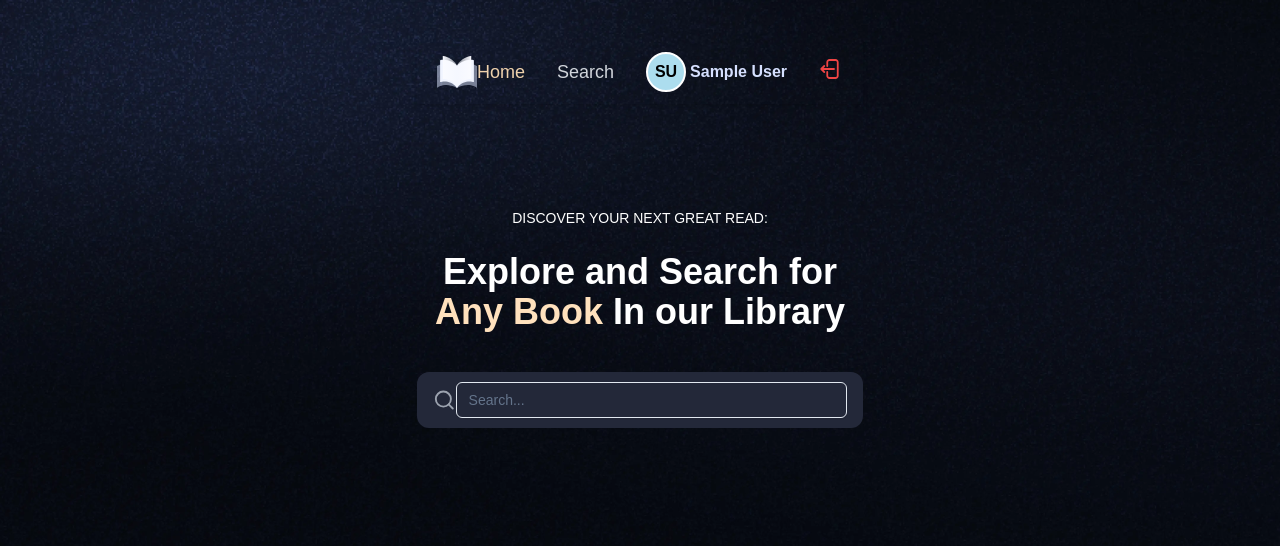
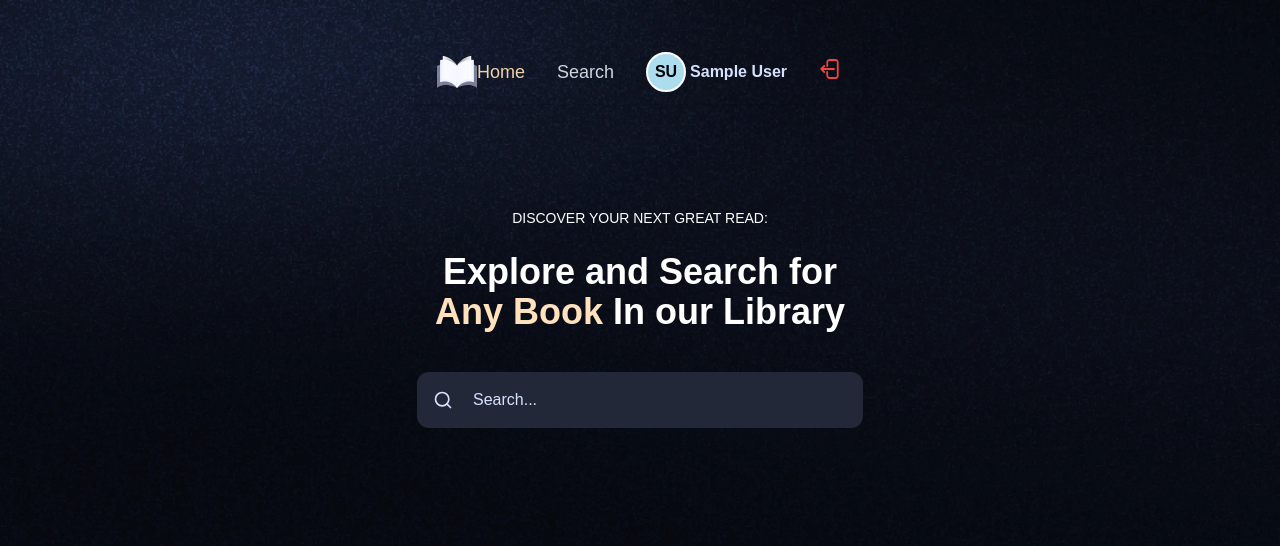
Before and after one commit to Timetraveler06/auto_book, a Next.js app: page /search in a window 1280 px wide. Shown: the top 546 px of the page. Built offline with nearby package versions, Linux system fonts and the light colour scheme; no server answers; sample sign-in values are in the browser's storage; a web font is replaced by a local one.

Commit message:
first half of the search is implemented

```diff
--- a/app/(root)/search/page.tsx
+++ b/app/(root)/search/page.tsx
@@ -1,8 +1,15 @@
-import { Input } from '@/components/ui/input'
-import { Search } from 'lucide-react'
-import React from 'react'
+"use client";
+import { Search } from 'lucide-react';
+import React, { useState } from 'react'
 
 const page = () => {
+
+    const [query, setQuery] = useState("");
+
+    const handleSearch = (e: React.FormEvent) => {
+      e.preventDefault();
+      console.log("Searching for:", query);
+    };
   return (
     <>
       <div className="min-h-screen  text-white ">
@@ -13,14 +20,17 @@ const page = () => {
               In our Library
           </h1>
         </div>
-        <div className="search">
-        <Search className=" text-gray-400"  />
-          <Input
-            type="text"
-            placeholder="Search..."
-
-          />
-      </div>
+        <form onSubmit={handleSearch} className="search w-full max-w-md relative"
+         >
+            <Search className="absolute left-4 text-light-100" size={20} />
+            <input
+              type="text"
+              value={query}
+              onChange={(e) => setQuery(e.target.value)}
+              placeholder="Search..."
+              className="search-input pl-10 bg-transparent focus:outline-none"
+            />
+        </form>
       </div>
     </>
   )
--- a/components/SearchForm.tsx
+++ b/components/SearchForm.tsx
@@ -2,55 +2,48 @@
 
 import { zodResolver } from "@hookform/resolvers/zod";
 import { useForm, SubmitHandler } from "react-hook-form";
-import { z } from "zod";
+import { z, ZodType } from "zod";
 import { Input } from "@/components/ui/input";
 import { Button } from "@/components/ui/button";
-import { Form, FormControl, FormField, FormItem, FormMessage } from "@/components/ui/form";
-import { Search } from "lucide-react";
+import { Form, FormField, FormItem, FormControl, FormMessage } from "@/components/ui/form";
 
-const searchSchema = z.object({
-  query: z.string().min(1, "Search query is required"),
-});
-
-type SearchFormValues = z.infer<typeof searchSchema>;
-
+// Define the props interface
 interface SearchFormProps {
-  onSubmit: (data: SearchFormValues) => void;
+  schema: ZodType<{ query: string }>;
+  defaultValues: { query: string };
+  onSubmit: (data: { query: string }) => Promise<void>;
 }
 
-const SearchForm: React.FC<SearchFormProps> = ({ onSubmit }) => {
-  const form = useForm<SearchFormValues>({
-    resolver: zodResolver(searchSchema),
-    defaultValues: { query: "" },
+const SearchForm: React.FC<SearchFormProps> = ({ schema, defaultValues, onSubmit }) => {
+  const form = useForm<{ query: string }>({
+    resolver: zodResolver(schema),
+    defaultValues,
   });
 
-  const handleSubmit: SubmitHandler<SearchFormValues> = async (data) => {
-    onSubmit(data);
+  const handleSubmit: SubmitHandler<{ query: string }> = async (data) => {
+    await onSubmit(data);
   };
 
   return (
     <Form {...form}>
-      <form onSubmit={form.handleSubmit(handleSubmit)} className="space-y-4 w-full max-w-md">
+      <form onSubmit={form.handleSubmit(handleSubmit)} className="space-y-4">
         <FormField
           control={form.control}
           name="query"
           render={({ field }) => (
             <FormItem>
-              <div className="relative">
-                <Search className="absolute left-3 top-1/2 -translate-y-1/2 text-gray-400" size={20} />
-                <FormControl>
-                  <Input
-                    {...field}
-                    placeholder="Search..."
-                    className="pl-10 pr-4 py-2 w-full border rounded-lg focus:outline-none focus:ring-2 focus:ring-gray-400"
-                  />
-                </FormControl>
-              </div>
+              <FormControl>
+                <Input
+                  {...field}
+                  placeholder="Search..."
+                  className="pl-10 text-white" // Space for search icon
+                />
+              </FormControl>
               <FormMessage />
             </FormItem>
           )}
         />
-        <Button type="submit" className="w-full">Search</Button>
+        <Button type="submit">Search</Button>
       </form>
     </Form>
   );
--- a/lib/validations.ts
+++ b/lib/validations.ts
@@ -29,3 +29,8 @@ export const bookSchema = z.object({
     summary: z.string().trim().min(10),
 
 })
+
+
+export const searchSchema = z.object({
+    query: z.string().min(1, "Search query is required"),
+  });
```
